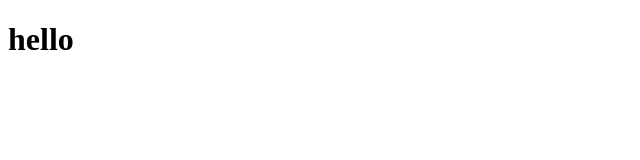
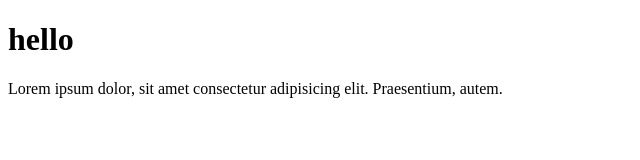
Before and after one commit to githubartist6/project-html1, a plain HTML site: page one.html in a window 1280 px wide. Shown: the whole page, without its empty margins (0-640 px from the left). Drawn offline with Linux system fonts and the light colour scheme.

Commit message:
my first project

```diff
--- a/one.html
+++ b/one.html
@@ -7,5 +7,7 @@
 </head>
 <body>
     <h1>hello</h1>
+    <p>Lorem ipsum dolor, sit amet consectetur adipisicing elit. Praesentium, autem.
+    </p>
 </body>
 </html>
```
